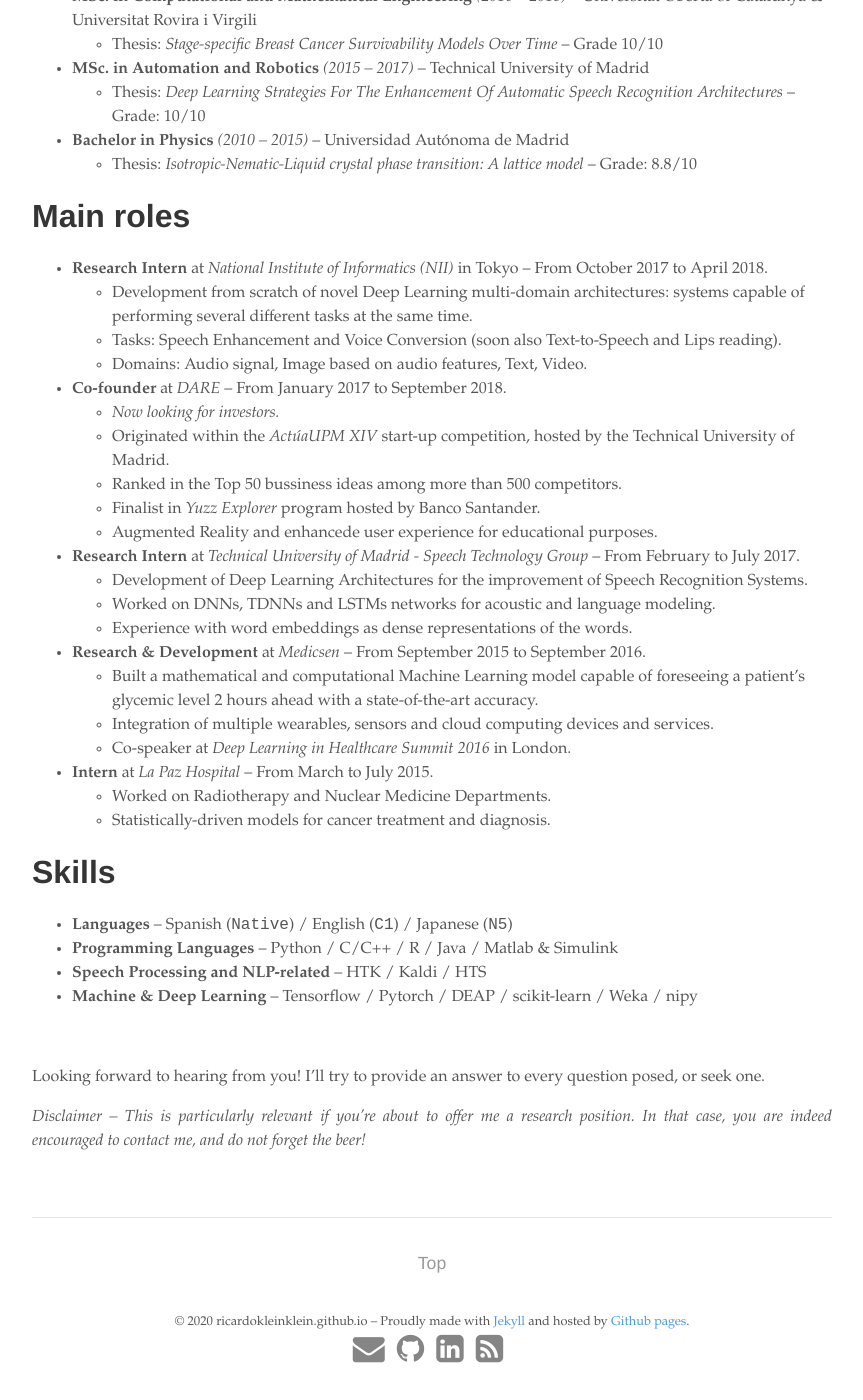
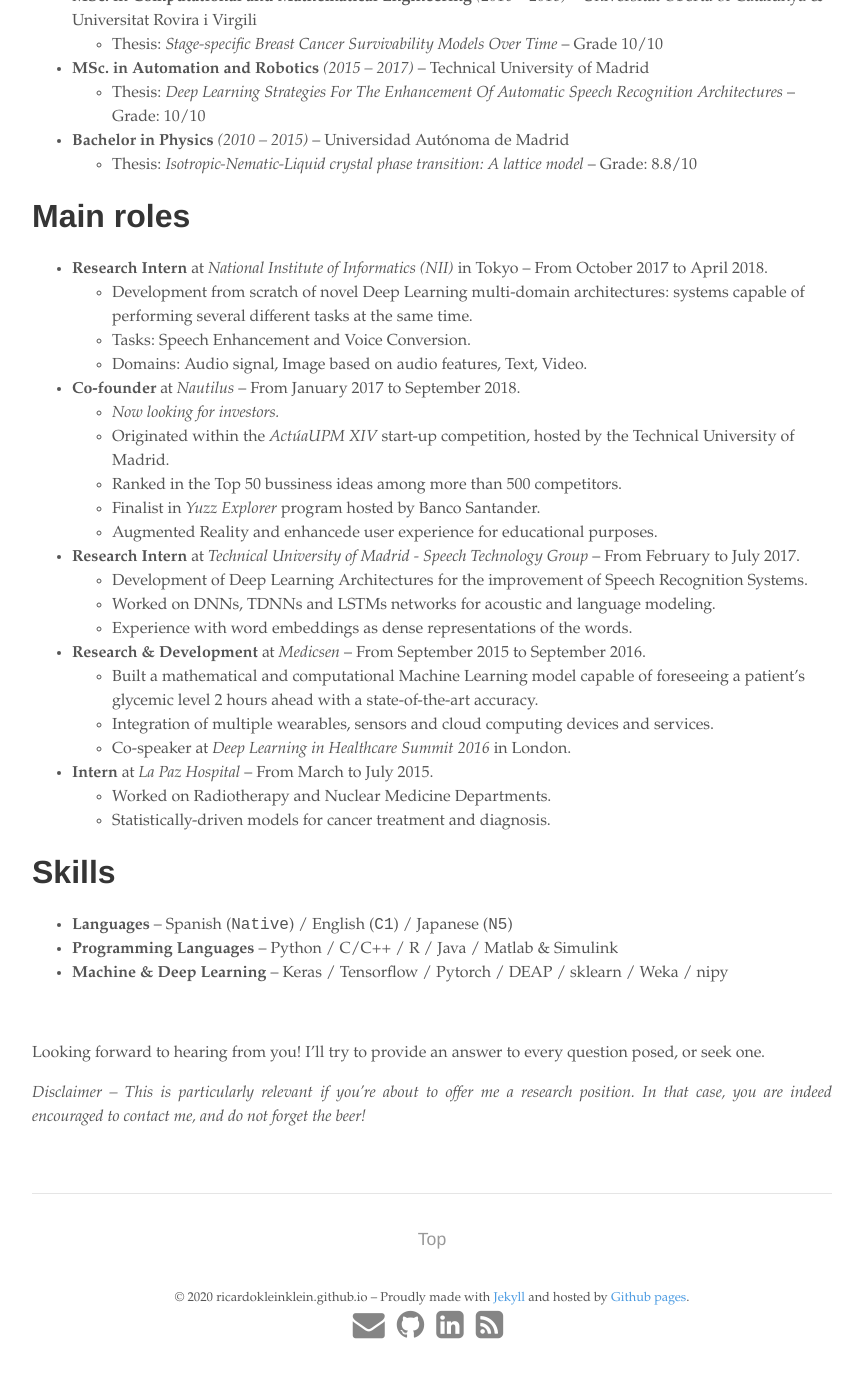
Before and after one commit to ricardokleinklein/ricardokleinklein.github.io, a Jekyll site: the page built from about.md, in a window 1280 px wide and 1400 px high, scrolled down 483 px. Shown: the whole window, without its empty margins (208-1071 px from the left). Built offline with Jekyll 4.4.1, drawn with Linux system fonts in a browser that asks for light colours; nearby versions of some CDN libraries; after the commit the page ends 1859 px from its top, so only the background shows below that; some of the changed text lies outside the part shown.

```diff
--- a/_layouts/default.html
+++ b/_layouts/default.html
@@ -13,7 +13,8 @@
 				<ul>
 					<li><a href="{{ site.baseurl }}/">Blog</a></li>
 					<li><a href="{{ '/about' | prepend: site.url }}">About</a></li>
-					<li><a href="{{ site.baseurl }}/CV_RF.pdf" target="_blanck">Download CV</a></li>
+					<li><a href="{{ '/publications' | prepend: site.url }}">Publications</a></li>
+					<li><a href="{{ site.baseurl }}/CV_RF.pdf" target="_blanck">CV</a></li>
 				</ul>
 			</div>
 		</nav>
--- a/about.md
+++ b/about.md
@@ -22,10 +22,10 @@ Nice to meet you! As a rule I ask anyone who wants to meet me to have a beer tog
 
 * **Research Intern** at *National Institute of Informatics (NII)* in Tokyo -- From October 2017 to April 2018.
 	- Development from scratch of novel Deep Learning multi-domain architectures: systems capable of performing several different tasks at the same time.
-	- Tasks: Speech Enhancement and Voice Conversion (soon also Text-to-Speech and Lips reading).
+	- Tasks: Speech Enhancement and Voice Conversion.
 	- Domains: Audio signal, Image based on audio features, Text, Video.
 
-* **Co-founder** at *DARE* -- From January 2017 to September 2018.
+* **Co-founder** at *Nautilus* -- From January 2017 to September 2018.
 	- *Now looking for investors.*
 	- Originated within the *ActúaUPM XIV* start-up competition, hosted by the Technical University of Madrid.
 	- Ranked in the Top 50 bussiness ideas among more than 500 competitors.
@@ -50,8 +50,7 @@ Nice to meet you! As a rule I ask anyone who wants to meet me to have a beer tog
 
 * **Languages** -- Spanish (`Native`) / English (`C1`) / Japanese (`N5`)
 * **Programming Languages** -- Python / C/C++ / R / Java / Matlab & Simulink
-* **Speech Processing and NLP-related** -- HTK / Kaldi / HTS
-* **Machine & Deep Learning** -- Tensorflow / Pytorch / DEAP / scikit-learn / Weka / nipy
+* **Machine & Deep Learning** -- Keras / Tensorflow / Pytorch / DEAP / sklearn / Weka / nipy
 
 <br>
 
```
Also changed, not shown: other parts of about.md (+1 -1 lines), publications.md (added, +25 -0 lines).
